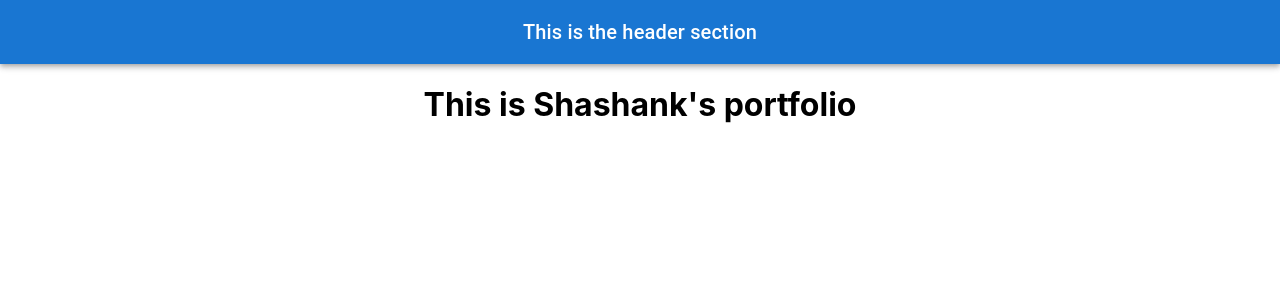
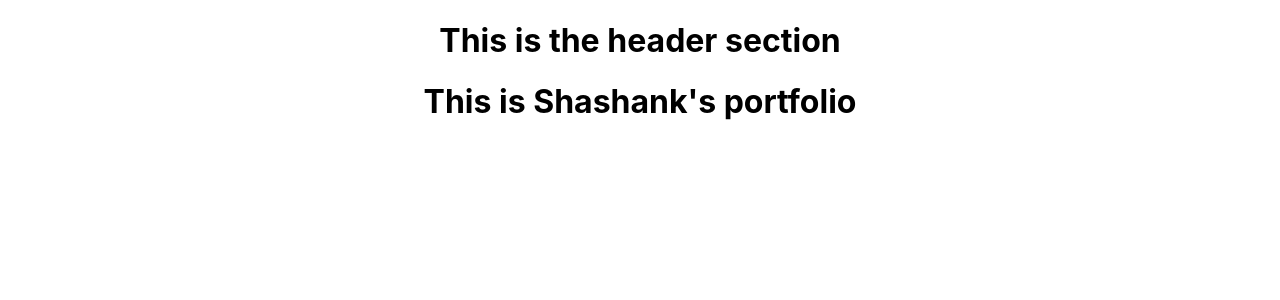
Before and after one commit to shashankkannan/testapp, a React (Create React App) app: page / in a window 1280 px wide. Shown: the top 300 px of the page. Built offline with nearby package versions, Linux system fonts and the light colour scheme.

Commit message:
Update change 4

```diff
--- a/package.json
+++ b/package.json
@@ -12,8 +12,7 @@
     "react": "^18.3.1",
     "react-dom": "^18.3.1",
     "react-scripts": "5.0.1",
-    "web-vitals": "^2.1.4",
-    "@babel/plugin-proposal-private-property-in-object": "^4.3.5"
+    "web-vitals": "^2.1.4"
   },
   "scripts": {
     "start": "react-scripts start",
--- a/src/App.js
+++ b/src/App.js
@@ -1,4 +1,3 @@
-import React from 'react';
 import logo from './logo.svg';
 import './App.css';
 import { Headers } from './Headers';
@@ -6,7 +5,7 @@ import { Headers } from './Headers';
 function App() {
   return (
     <div className="App">
-      <Headers />
+      <Headers></Headers>
       <h1>This is Shashank's portfolio</h1>
     </div>
   );
--- a/src/Headers.js
+++ b/src/Headers.js
@@ -1,16 +1,6 @@
-import React from 'react';
-import AppBar from '@mui/material/AppBar';
-import Toolbar from '@mui/material/Toolbar';
-import Typography from '@mui/material/Typography';
+export const Headers = ()=> {
 
-export const Headers = () => {
-  return (
-    <AppBar position="static">
-      <Toolbar>
-        <Typography variant="h6" component="div" sx={{ flexGrow: 1 }}>
-          This is the header section
-        </Typography>
-      </Toolbar>
-    </AppBar>
-  );
-};
+    return(
+        <h1> This is the header section</h1>
+    )
+}
```
